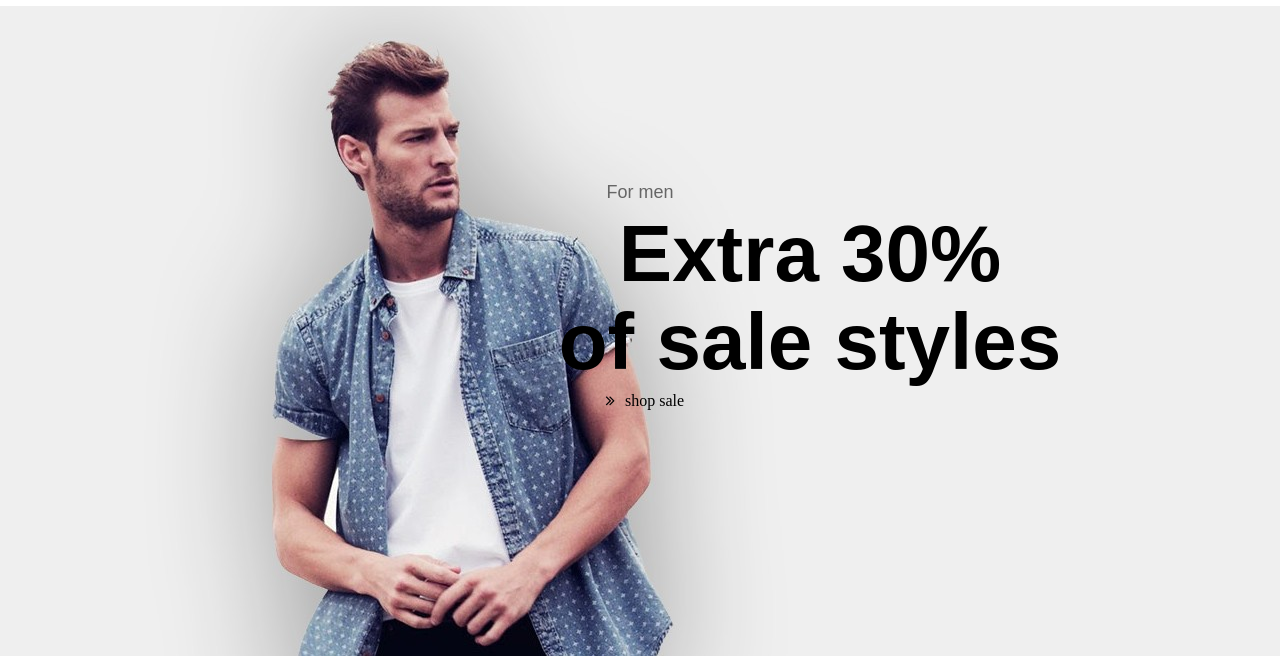
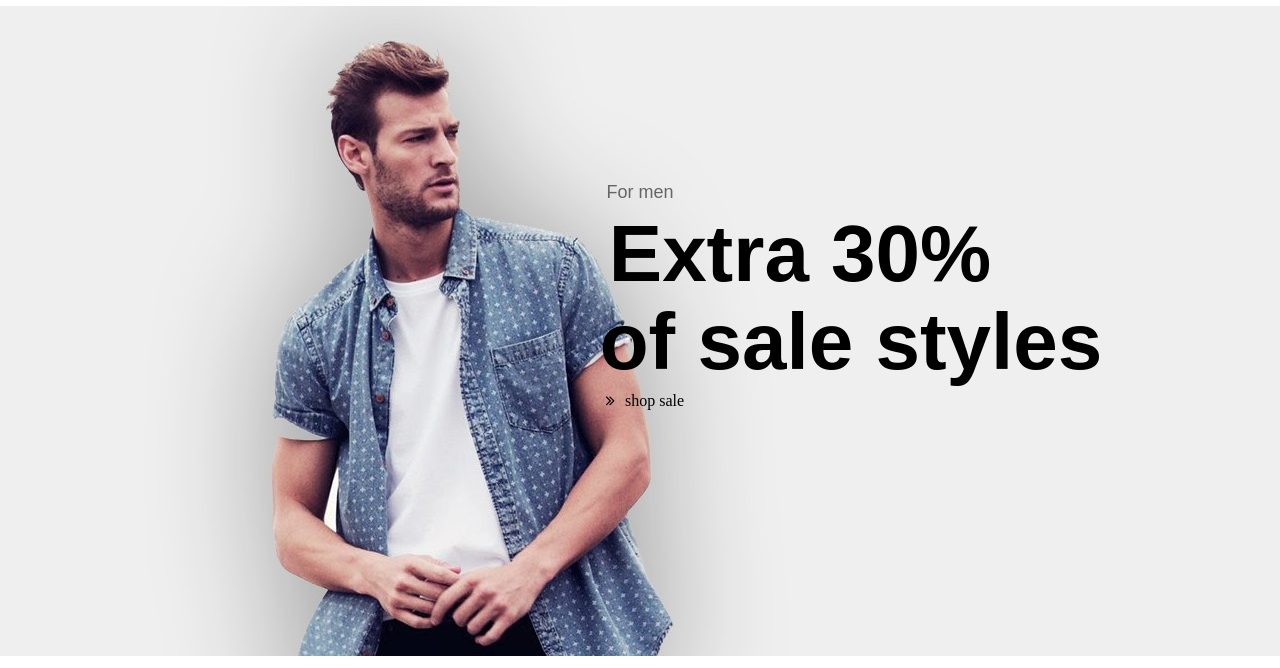
Before and after one commit to at-namle2/vocashop, a plain HTML site: page index.html in a window 1280 px wide. Shown: the part 132-800 px from the top of the page. Drawn offline with nearby package versions, Linux system fonts and the light colour scheme; files that its build step writes are made by us from their sources.

Commit message:
edit_extra

```diff
--- a/index.html
+++ b/index.html
@@ -52,7 +52,7 @@
       <div class="slides">
         <div class="men">
            <p class="for-men">For men</p>
-           <h3 class="extra"> Extra 30% <br> of sale styles</h3>
+           <h3 class="extra"><span class="ex1">Extra 30%</span> <br><span class="ex2">of sale styles</span></h3>
            <a href="" class="slae"><i class="fa fas fa-angle-double-right">shop sale</i></a>
         </div>
       </div>
--- a/sass/layout/_header.scss
+++ b/sass/layout/_header.scss
@@ -141,6 +141,12 @@
       font-size: 80px;
       padding-left: 340px;
       font-weight: bold;
+      .ex1 {
+        margin-left: -20px;
+      }
+      .ex2 {
+        margin-left: 82px;
+      }
     }
     .slae {
       font-size: 16px;
```
